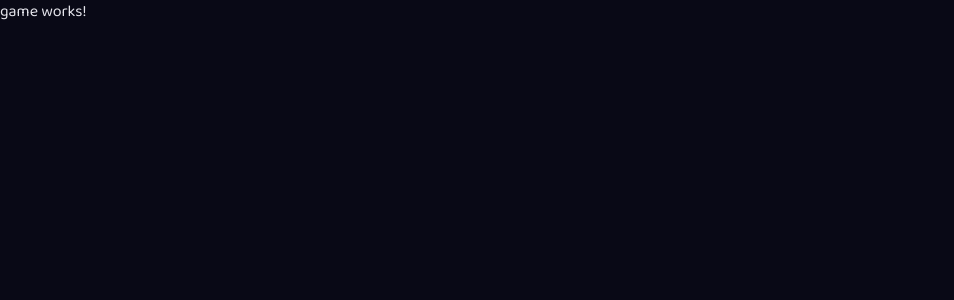
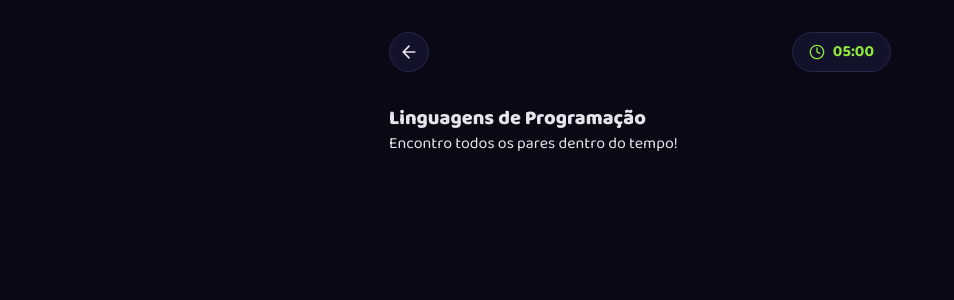
Before and after one commit to matheussilva2/jogo-da-memoria-angularjs, an Angular app: page /jogar in a window 1280 px wide. Both pictures are taken after a click on the button 1216 px from the left and 358 px from the top of the page. Shown: the top 300 px of the page, without its empty margins (0-954 px from the left). Built offline with nearby package versions, Linux system fonts and the light colour scheme.

Commit message:
feat: game page header

```diff
--- a/src/app/screens/game/game.html
+++ b/src/app/screens/game/game.html
@@ -1 +1,15 @@
-<p>game works!</p>
+<div class="h-screen w-full py-8 px-6 max-w-137.5 mx-auto">
+    <div class="w-full flex justify-between mb-8">
+        <a class="icon bg-gray-500 border border-gray-400" routerLink="/game">
+            <img src="/assets/icons/arrow-left.svg" width="20" height="20" alt="Voltar" />
+        </a>
+        <div class="icon w-fit bg-gray-500 border border-gray-400 flex items-center justify-center gap-2 px-4">
+            <img src="/assets/icons/clock.svg" width="16" height="16" alt="Tempo restante"/>
+            <span class="font-bold text-feedback-info">05:00</span>
+        </div>
+    </div>
+    <div class="mb-8">
+        <h2>{{gameConfig()?.theme}}</h2>
+        <p>Encontro todos os pares dentro do tempo!</p>
+    </div>
+</div>
```
